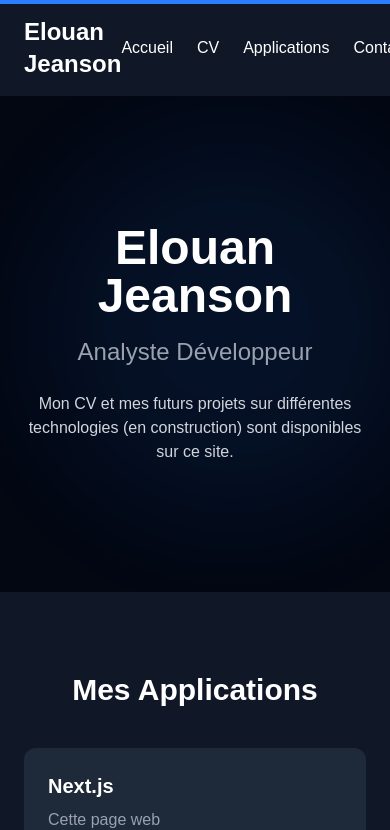
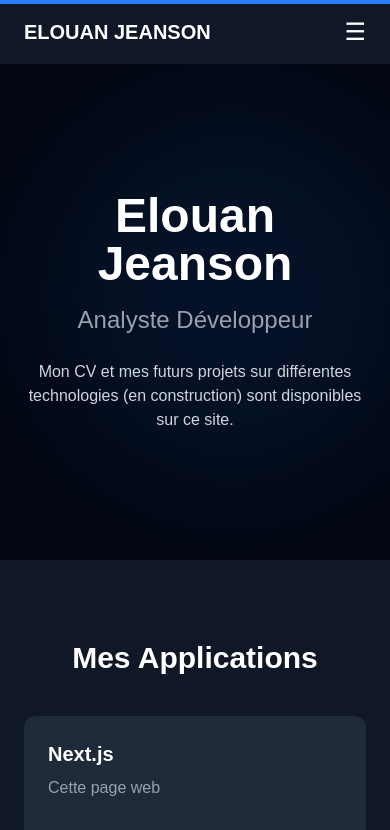
Before and after one commit to Elouan54/portfolio, a Next.js app: page / in a window 390 px wide. Shown: the top 830 px of the page. Built offline with nearby package versions, Linux system fonts and the light colour scheme.

Commit message:
feat: refactor la Navbar pour améliorer la structure et ajouter un état pour le menu mobile

```diff
--- a/components/Navbar.tsx
+++ b/components/Navbar.tsx
@@ -1,15 +1,48 @@
+"use client"
+import { useState } from "react"
+
 export default function Navbar() {
+  const [open, setOpen] = useState(false)
+
   return (
-    <nav className="bg-gray-900 text-white py-4 shadow-md">
+    <nav className="bg-gray-900 text-white py-4 shadow-md relative">
       <div className="max-w-6xl mx-auto px-6 flex justify-between items-center">
-        <div className="text-2xl font-bold">Elouan Jeanson</div>
-        <div className="space-x-6">
+        {/* Logo / Nom cliquable */}
+        <a href="/"
+           className="text-xl font-bold hover:text-blue-400"
+           onClick={() => setOpen(false)} // ferme le menu si ouvert
+        >
+          ELOUAN JEANSON
+        </a>
+
+        {/* Bouton hamburger mobile */}
+        <div className="md:hidden">
+          <button
+            onClick={() => setOpen(!open)}
+            className="text-2xl focus:outline-none"
+          >
+            {open ? "✖️" : "☰"}
+          </button>
+        </div>
+
+        {/* Liens desktop */}
+        <div className="hidden md:flex space-x-6">
           <a href="/" className="hover:text-blue-400">Accueil</a>
           <a href="/cv" className="hover:text-blue-400">CV</a>
           <a href="/#applications" className="hover:text-blue-400">Applications</a>
           <a href="/#contact" className="hover:text-blue-400">Contact</a>
         </div>
       </div>
+
+      {/* Menu mobile */}
+      {open && (
+        <div className="md:hidden bg-gray-900 mt-2 flex flex-col space-y-2 px-6 pb-4">
+          <a href="/" className="hover:text-blue-400" onClick={() => setOpen(false)}>Accueil</a>
+          <a href="/cv" className="hover:text-blue-400" onClick={() => setOpen(false)}>CV</a>
+          <a href="/#applications" className="hover:text-blue-400" onClick={() => setOpen(false)}>Applications</a>
+          <a href="/#contact" className="hover:text-blue-400" onClick={() => setOpen(false)}>Contact</a>
+        </div>
+      )}
     </nav>
   )
 }
```
